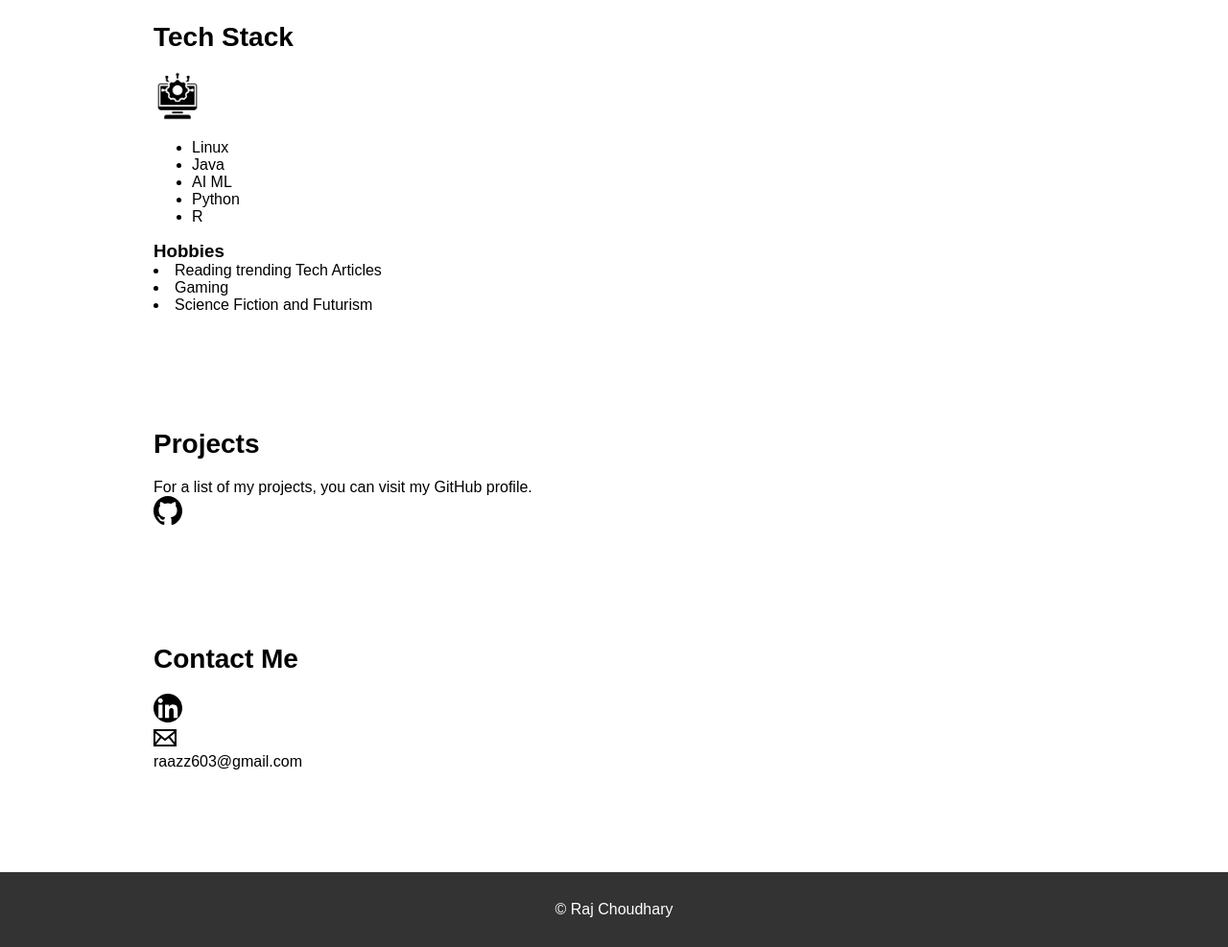
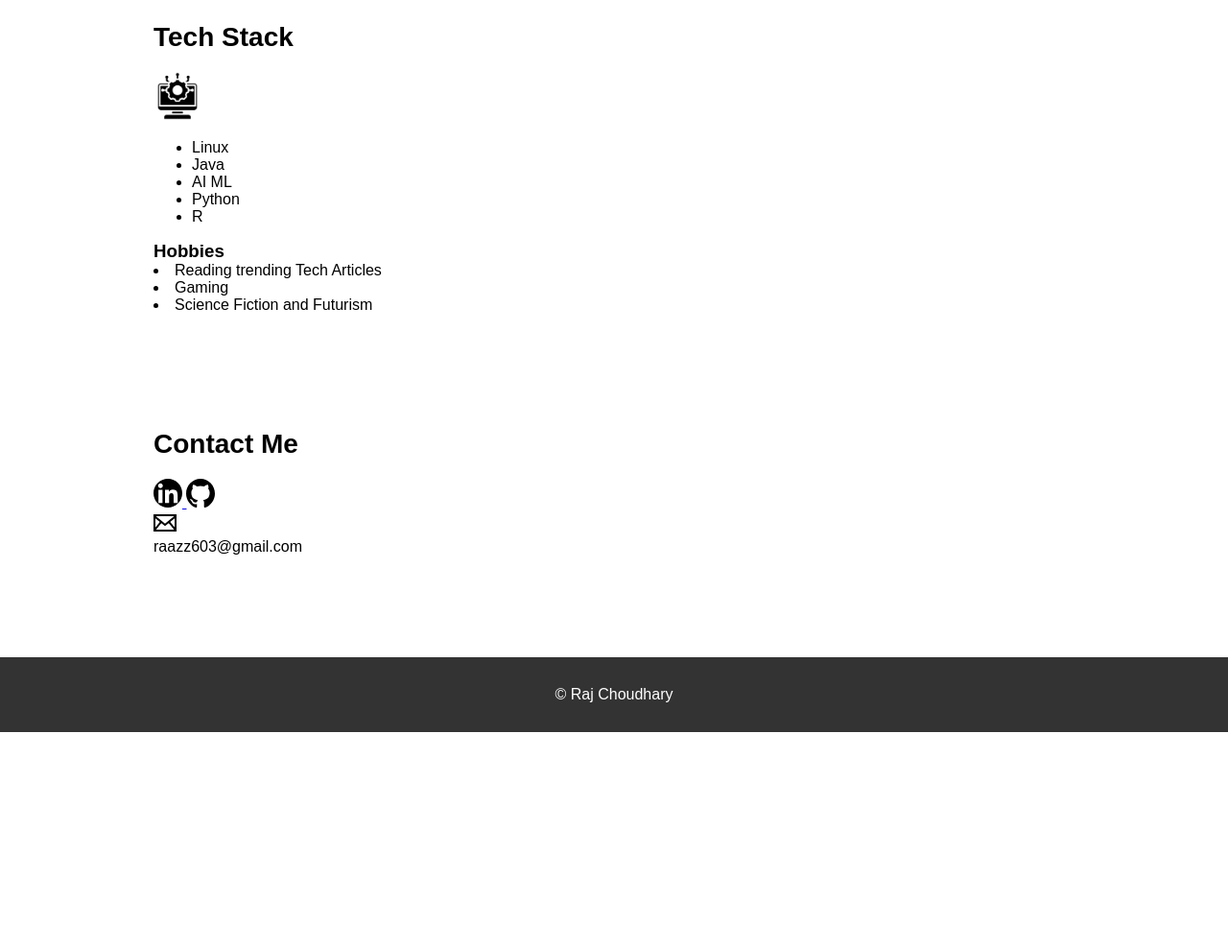
Before and after one commit to phoenix8875/raj_, a plain HTML site: page index.html in a window 1280 px wide. Shown: the part 1562-2549 px from the top of the page at 96% size. After the commit the page ends 2325 px from the top, so only its background shows below. Drawn offline with Linux system fonts and the light colour scheme.

Commit message:
Update index.html

```diff
--- a/index.html
+++ b/index.html
@@ -104,16 +104,7 @@
 
     </section>
 
-    <section id="projects" class="section">
-        <div class="container">
-            <h2>Projects</h2>
-            <p>For a list of my projects, you can visit my GitHub profile.</p>
-            <a href="https://github.com/phoenix8875" class="github-link">
-                <img src="./src/github-142-svgrepo-com.svg" alt="GitHub Logo">
 
-            </a>
-        </div>
-    </section>
 
     <section id="contact" class="section">
         <div class="container">
@@ -121,6 +112,9 @@
             <h2>Contact Me</h2>
             <a href="https://www.linkedin.com/in/rajchoudhary1" class="linkedin-link">
                 <img src="./src/linkedin-logo-svgrepo-com.svg" alt="LinkedIn Logo">
+            </a>
+             <a href="https://github.com/phoenix8875" class="github-link">
+                <img src="./src/github-142-svgrepo-com.svg" alt="GitHub Logo">
 
             </a>
             <br>
```
